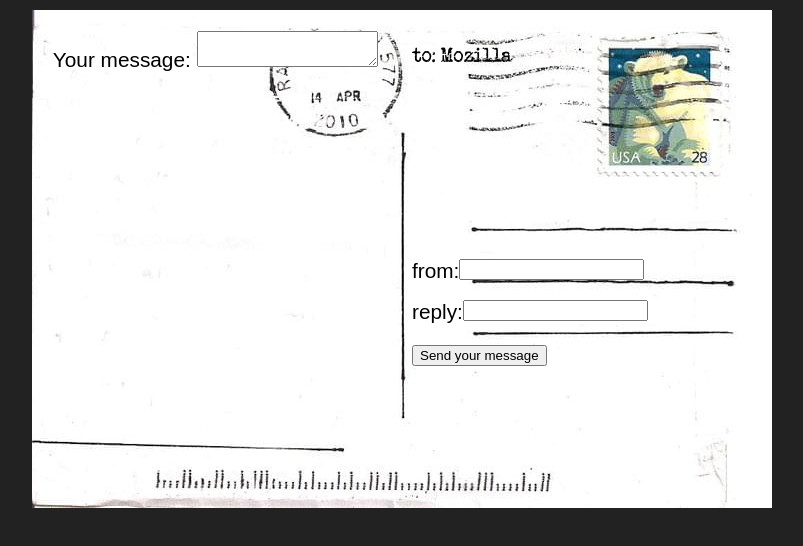
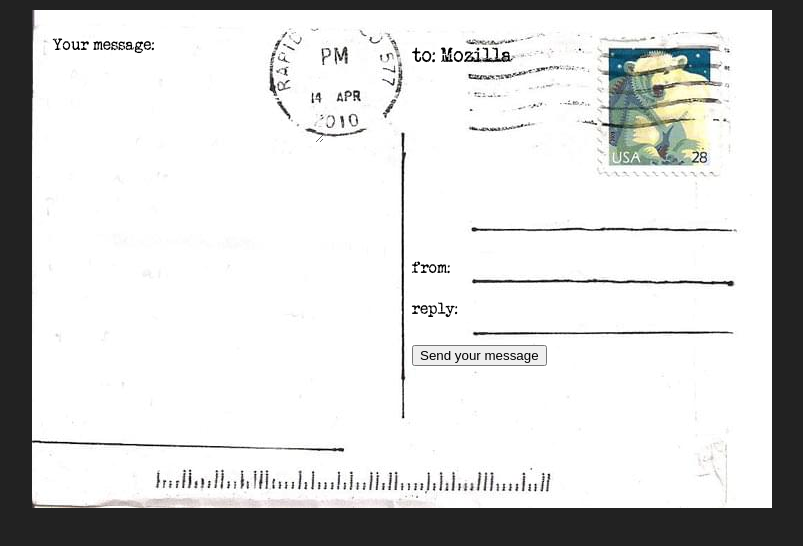
Before and after one commit to cheng-moo/Simple-Form-Project, a plain HTML site: page index.html in a window 1280 px wide. Shown: the whole page, without its empty margins (238-1041 px from the left). Drawn offline with Linux system fonts and the light colour scheme; files whose address does not match are found by name.

Commit message:
style Labels and controls

```diff
--- a/style.css
+++ b/style.css
@@ -42,3 +42,18 @@ h1 {
 #from, #reply {
     display: flex;
 }
+label {
+    font: .8em "typewriter", sans-serif;
+}
+input, textarea {
+    font: 1.4em/1.5em 'handwriting', cursive, sans-serif;
+    border: none;
+    padding: 0 10px;
+    margin: 0;
+    width: 80%;
+    background: none;
+}
+input:focus, textarea:focus {
+    background: rgba(0,0,0,.1);
+    border-radius: 5px;
+}
```
